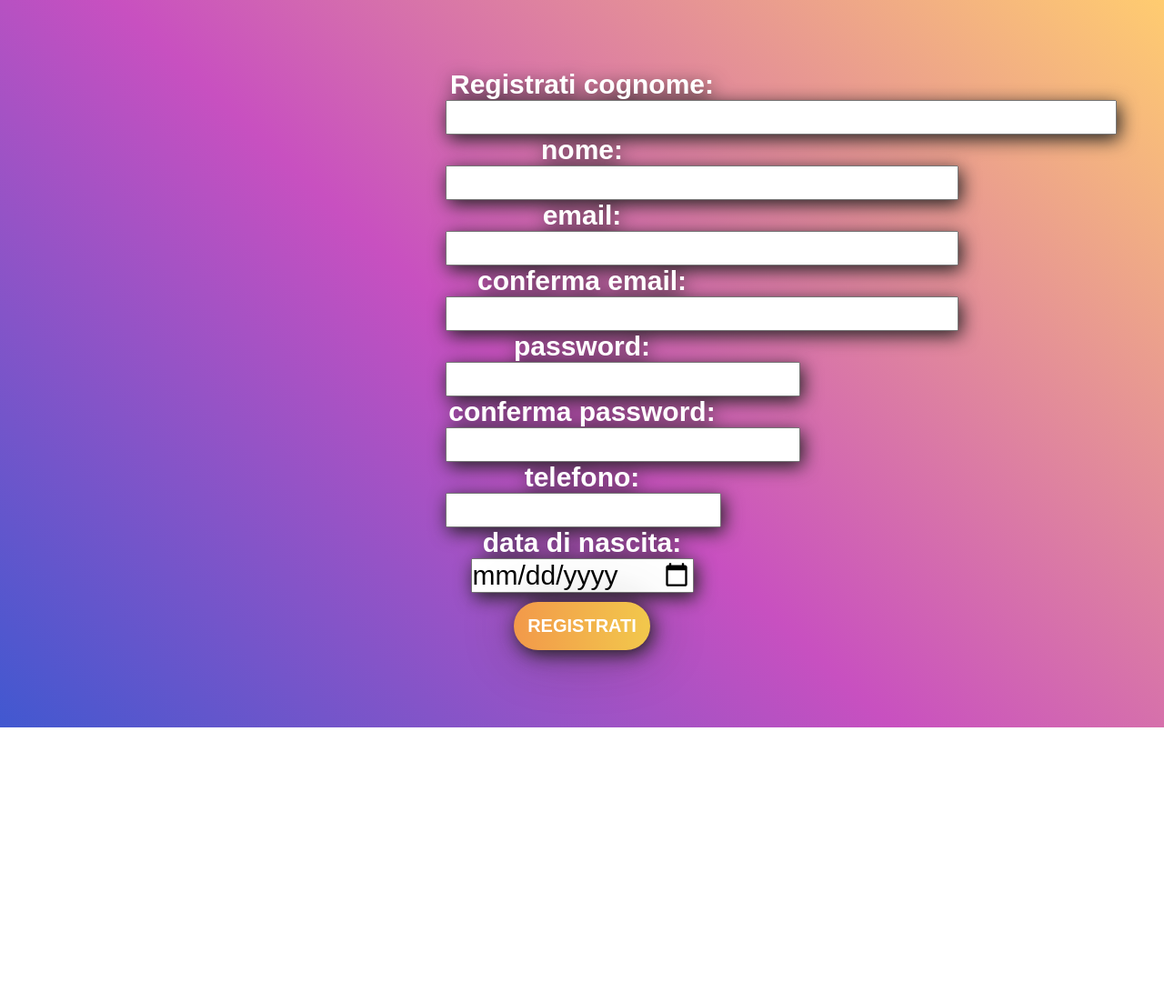
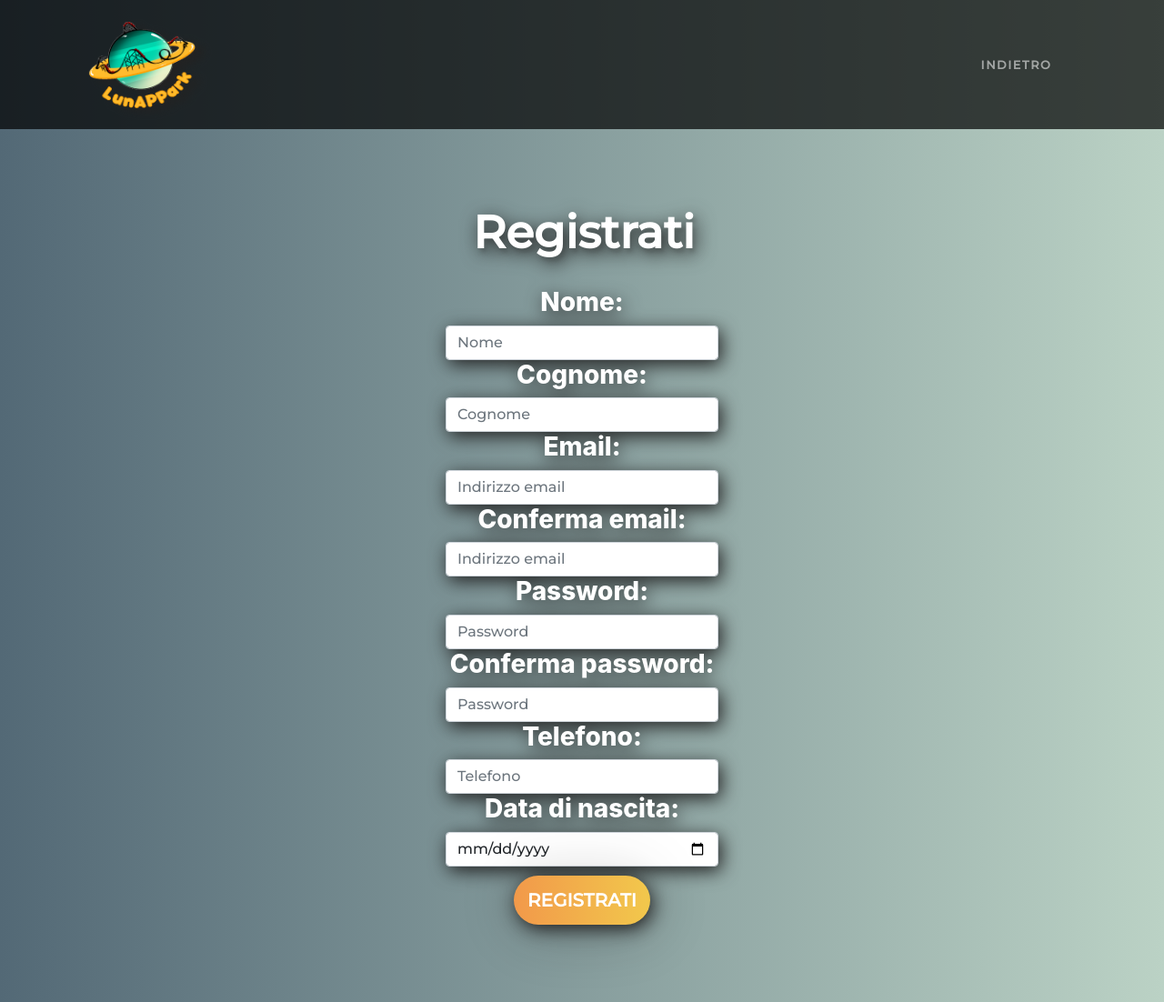
Before and after one commit to extreemedev/LunAPPark, a PHP site: page /pages/signup/index.html in a window 1280 px wide. Shown: the whole page at 91% size. Before the commit the page ends 800 px from the top, so only its background shows below. Run offline with PHP 8.4, Linux system fonts and the light colour scheme; some libraries are stand-ins or nearby versions.

Commit message:
francesco

```diff
--- a/pages/signup/index.html
+++ b/pages/signup/index.html
@@ -1,40 +1,61 @@
+
 <html>
     <head>
-        <title>Sing-Up</title>
-        <meta charset="utf-8" />
+        <meta http-equiv="refresh" content="5" />
+        <meta charset="utf-8">
+        <meta http-equiv="X-UA-Compatible" content="IE=edge">
+        <title>Area personale</title>
+        <link rel="icon" href="../../src/assets/img/logo.png">
         <meta name="viewport" content="width=device-width, initial-scale=1" />
+        <link rel="stylesheet" href="style.css" />
         <link rel="stylesheet" href="../../bootstrap/css/styles.css" />
-        <link rel="stylesheet" href="style.css" />
+        <link href="https://fonts.googleapis.com/css?family=Montserrat:500&display=swap" rel="stylesheet">
         <script src="../../bootstrap/js/bootstrap.min.js"></script>
-        <script src="validaForm.js"></script>
-        <style>
-            body{
-            background-color: #4158D0;
-            background-image: linear-gradient(43deg, #4158D0 0%, #C850C0 46%, #FFCC70 100%);
-            }
-        </style>
+        <script src="rememberMe.js"></script>
     </head>
-    <body class="text" style="text-align: center">
-        <form action="validateSingup.php" class="form-signup" method="post" name="myRegistr">
-            Registrati
-            cognome:
-            <input type="text" name="cognome" size="40" maxlength="40">
-            nome:
-            <input type="text" name="nome" size="30" maxlength="30">
-            email:
-            <input type="email" name="email" size="30" maxlength="30">
-            conferma email:
-            <input type="email" name="confermaemail" size="30" maxlength="30">
-            password:
-            <input type="password" name="password" size="20" maxlength="20">
-            conferma password:
-            <input type="password" name="confermapassword" size="20" maxlength="20">
-            telefono:
-            <input type="text" name="tel" size="15" maxlength="15">
-            data di nascita:
-            <input type="date" name="data">
-            <a class="btn-grad" name="singupButton" type="submit" onclick="return valida();">Registrati</a>
-            <!--<input type="submit" value="Registrati">-->
-        </form>
+    <body id="page-top" class="back5">
+        <nav class="navbar navbar-expand-lg navbar-dark navbar-custom fixed-top">
+            <div class="container">
+                <a class="logo" href="#page-top"><img src="../../src/assets/img/logo.png" width="120px" height="110px" object-fit="scale-down" alt="logo"></a>
+                <div class="collapse navbar-collapse" id="navbarResponsive">
+                    <ul class="nav__links navbar-nav ms-auto">
+                        <li class="nav-item"><a class="nav-link" href="../login/index.html">Indietro</a></li>
+                    </ul>
+                </div>
+            </div>
+        </nav>
+        <div class="overlay">
+            <a class="close">&times;</a>
+            <div class="overlay__content">
+                <a href="#">Scopri il parco</a>
+                <a href="#">Calendario e tariffe</a>
+                <a href="#">Info e contatti</a>
+            </div>
+        </div>
+        <div class="text"></div>
+        <div class="text">
+            <form action="validateSingup.php" class="form-signup" method="post" name="myRegistr">
+                <div class="subtext">Registrati</div>
+                <div class="h3">Nome:</div>
+                <input type="text" name="cognome" class="form-control" placeholder="Nome" size="40" maxlength="40">
+                <div class="h3">Cognome:</div>
+                <input type="text" name="nome" class="form-control" placeholder="Cognome" size="30" maxlength="30">
+                <div class="h3">Email:</div>
+                <input type="email" name="email" class="form-control" placeholder="Indirizzo email" size="30" maxlength="30">
+                <div class="h3">Conferma email:</div>
+                <input type="email" name="confermaemail" class="form-control" placeholder="Indirizzo email" size="30" maxlength="30">
+                <div class="h3">Password:</div>
+                <input type="password" name="password" class="form-control" placeholder="Password" size="20" maxlength="20">
+                <div class="h3">Conferma password:</div>
+                <input type="password" name="confermapassword" class="form-control" placeholder="Password" size="20" maxlength="20">
+                <div class="h3">Telefono:</div>
+                <input type="text" name="tel" size="15" class="form-control" placeholder="Telefono" maxlength="15">
+                <div class="h3">Data di nascita:</div>
+                <input type="date" name="data" class="form-control">
+                <a class="btn-grad" name="singupButton" type="submit" onclick="return valida();">Registrati</a>
+                <!--<input type="submit" value="Registrati">-->
+            </form>
+        </div>
+        <script src="../../bootstrap/js/bootstrap.bundle.js"></script>
     </body>
 </html>
--- a/pages/signup/style.css
+++ b/pages/signup/style.css
@@ -1,15 +1,3 @@
-html,
-body {
-  height: 100%;
-}
-
-body {
-  display: flex;
-  align-items: center;
-  padding-top: 40px;
-  padding-bottom: 40px;
-  background-color: #f5f5f5;
-}
 
 .form-signup {
   width: 100%;
@@ -18,39 +6,10 @@ body {
   margin: auto;
 }
 
-.form-signin .checkbox {
+.form-signup .checkbox {
   font-weight: 400;
 }
 
-.form-signin .form-floating:focus-within {
+.form-signup .form-floating:focus-within {
   z-index: 2;
 }
-
-.form-signin input[type="email"] {
-  margin-bottom: -1px;
-  border-bottom-right-radius: 0;
-  border-bottom-left-radius: 0;
-}
-
-.form-signin input[type="password"] {
-  margin-bottom: 10px;
-  border-top-left-radius: 0;
-  border-top-right-radius: 0;
-}
-
-.text{
-  font-family: "Montserrat", sans-serif;
-  font-size: 30px;
-  font-weight: bold;
-  color: white;
-  filter: drop-shadow(3px 5px 10px #222);
-  text-decoration: none;
-  text-align: center;
-  padding: 60px;
-}
-
-.text .subtext{
-  filter: drop-shadow(3px 5px 2px rgba(34, 34, 34, 0.192));
-  font-size: 20px;
-  padding: 30px;
-}
```
